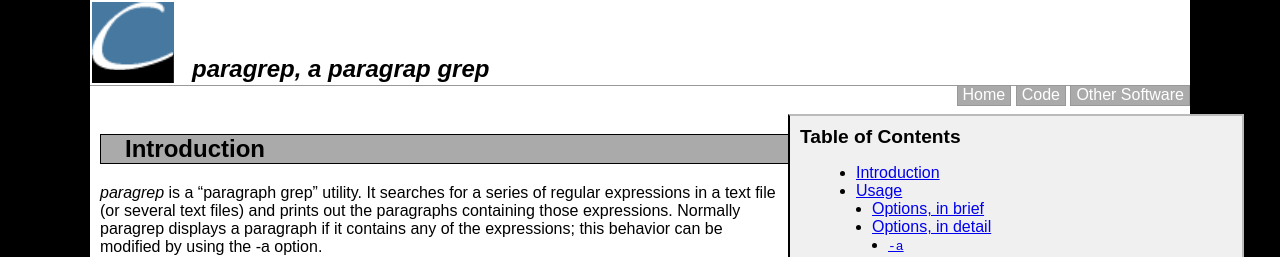
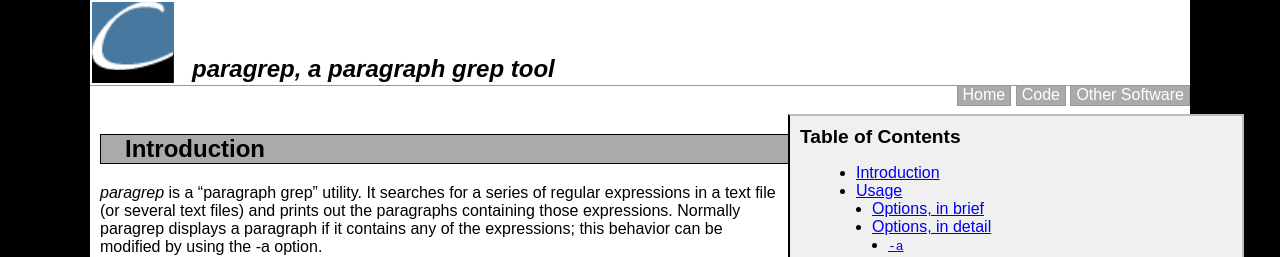
Before and after one commit to bmc/paragrep, a Jekyll site: the page built from index.md, in a window 1280 px wide and 900 px high. Shown: the top 257 px of the window. Built offline with Jekyll 4.4.1, drawn with Linux system fonts in a browser that asks for light colours.

Commit message:
Fixed title

```diff
--- a/index.md
+++ b/index.md
@@ -1,5 +1,5 @@
 ---
-title: paragrep, a paragrap grep
+title: paragrep, a paragraph grep tool
 layout: withTOC
 ---
 
```
